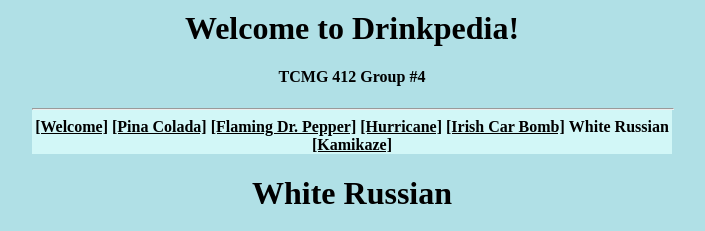
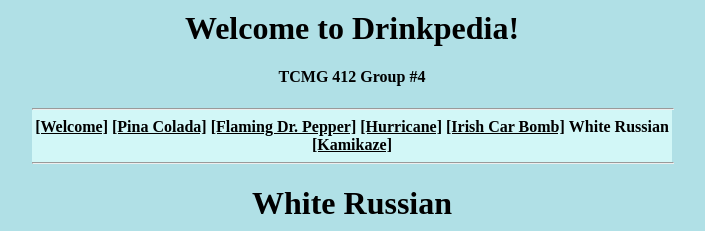
Before and after one commit to nixfanboy/nixfanboy.github.io, a plain HTML site: page WhiteRussian.html in a window 1280 px wide. Shown: the top 231 px of the page, without its empty margins (288-993 px from the left). Drawn offline with Linux system fonts and the light colour scheme.

Commit message:
Update WhiteRussian.html

```diff
--- a/WhiteRussian.html
+++ b/WhiteRussian.html
@@ -16,6 +16,7 @@
 	<a href= "IrishCarBomb.html" style="color:#000000;"> <b> [Irish Car Bomb]</b></a>
 	<a name> <b>White Russian</b></a>
 	<a href= "Kamikaze.html" style="color:#000000;"> <b> [Kamikaze]</b></a>
+	<hr width="100%">
 </nav>
 <body style="background-color:powderblue; margin: 10px auto; width: 50%;">
   <h1 align="center">White Russian</h1>
```
